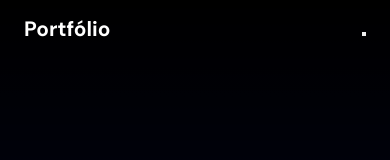
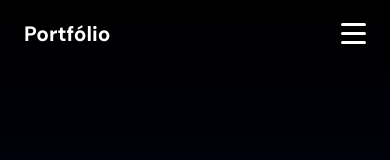
Before and after one commit to luizeduardodev/Meu-portfolio, a website: page Index.html in a window 390 px wide. Shown: the top 160 px of the page. Drawn offline with nearby package versions, Linux system fonts and the light colour scheme; files that its build step writes are made by us from their sources.

Commit message:
Código do menu mobile melhorado

```diff
--- a/assets/sass/_header_section.scss
+++ b/assets/sass/_header_section.scss
@@ -51,57 +51,45 @@
         }
 
         #navbar-list {
-
-            @include mixins.md(768px) {
-                #hamburger {
-                    display: block;
-                    width: 20px;
-                    border-top: 2px solid;
-                    color: white;
-                }
-
-                #hamburger::after,
-                #hamburger::before {
-                    content: '';
-                    display: block;
-                    width: 20px;
-                    height: 2px;
-                    background: currentColor;
-                    margin-top: 5px;
-                    transition: .3s;
-                    position: relative;
-                }
-
             &.active #menu {
                 left: 0;
                 visibility: visible;
             }
 
-                &.active #hamburger {
-                    border-top-color: transparent;
+            &.active .line:nth-child(1) {
+                transform: translateY(9px) rotate(45deg);
             }
 
-                &.active #hamburger::before {
-                    transform: rotate(135deg);
+            &.active .line:nth-child(2) {
+                opacity: 0;
             }
 
-                &.active #hamburger::after {
-                    transform: rotate(-135deg);
-                    top: -7px;
-                }
+            &.active .line:nth-child(3) {
+                transform: translateY(-9px) rotate(-45deg);
             }
 
-            /* Menu mobile*/
-            #btn-mobile {
+            /* Menu hamburger*/
+            .hamburger {
                 display: none;
 
                 @include mixins.md(768px) {
                     display: flex;
-                    padding: .5rem 1rem;
+                    flex-direction: column;
                     border: none;
-                    background: none;
+                    outline: none;
                     cursor: pointer;
-                    color: white;
+                    background-color: transparent;
+                    padding: 5px 0;
+
+                    .line {
+                        display: block;
+                        width: 25px;
+                        height: 3px;
+                        margin-block: 3px;
+                        border-radius: 4px;
+                        transition: transform .5s, opacity .25s;
+                        background-color: #fff;
+                    }
                 }
             }
 
@@ -112,23 +100,23 @@
                 gap: 1rem;
 
                 &.active {
-                    top: 52px;
+                    top: 56px;
                 }
 
                 @include mixins.md(768px) {
                     position: absolute;
+                    width: 50%;
+                    height: 100vh;
+                    top: 62px;
+                    left: -390px;
+                    z-index: 10000;
                     align-items: center;
                     justify-content: center;
                     flex-direction: column;
-                    width: 50%;
-                    top: 62px;
-                    height: 100vh;
-                    left: -390px;
-                    z-index: 10000;
-                    overflow-y: hidden;
                     visibility: hidden;
-                    transition: .6s;
+                    transition: .5s;
                     background: linear-gradient(0, #001aff, #000000);
+                    // overflow-y: hidden;
                 }
 
                 @keyframes animation-menu-desktop {
```
Lines whose indentation alone changed are shown as unchanged.
